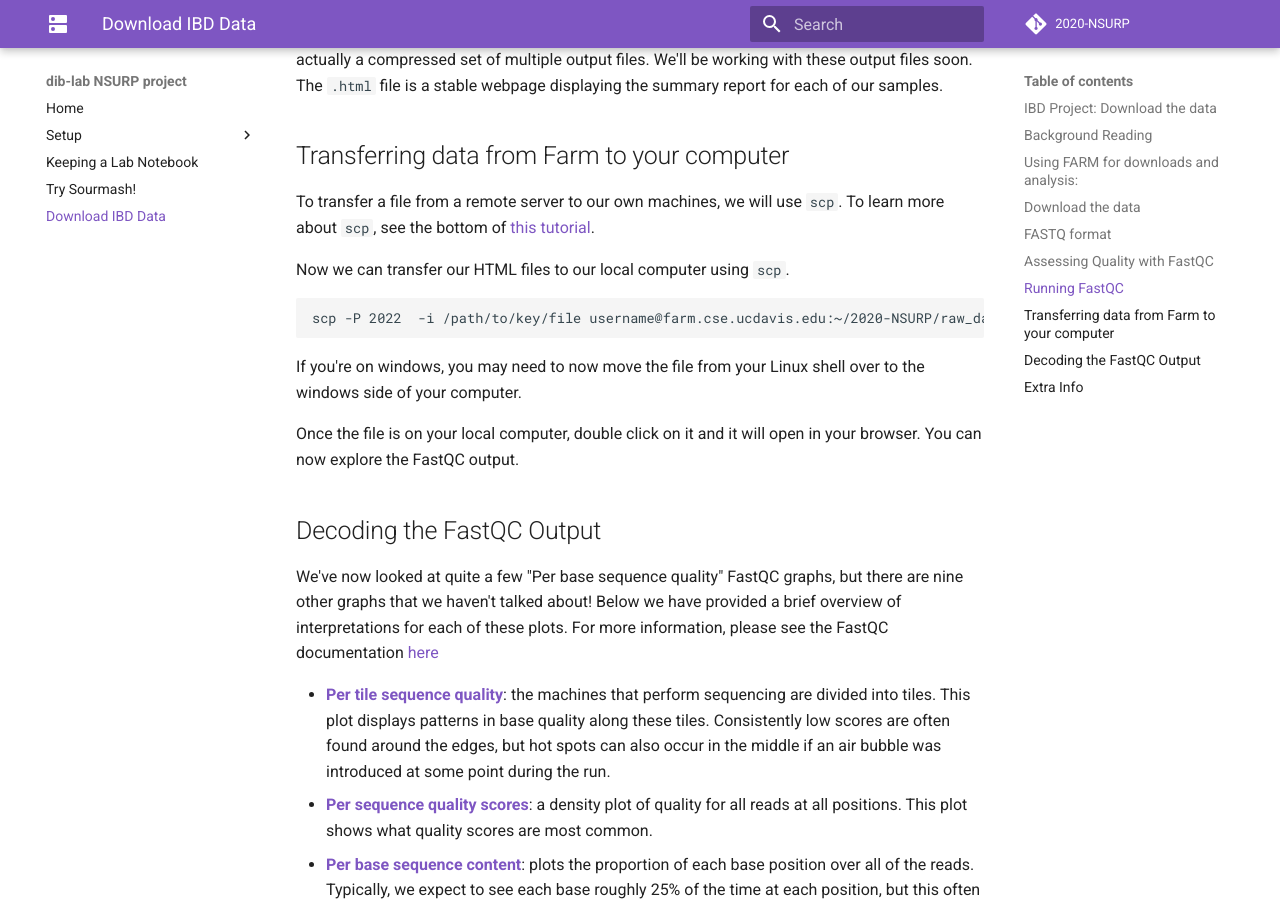
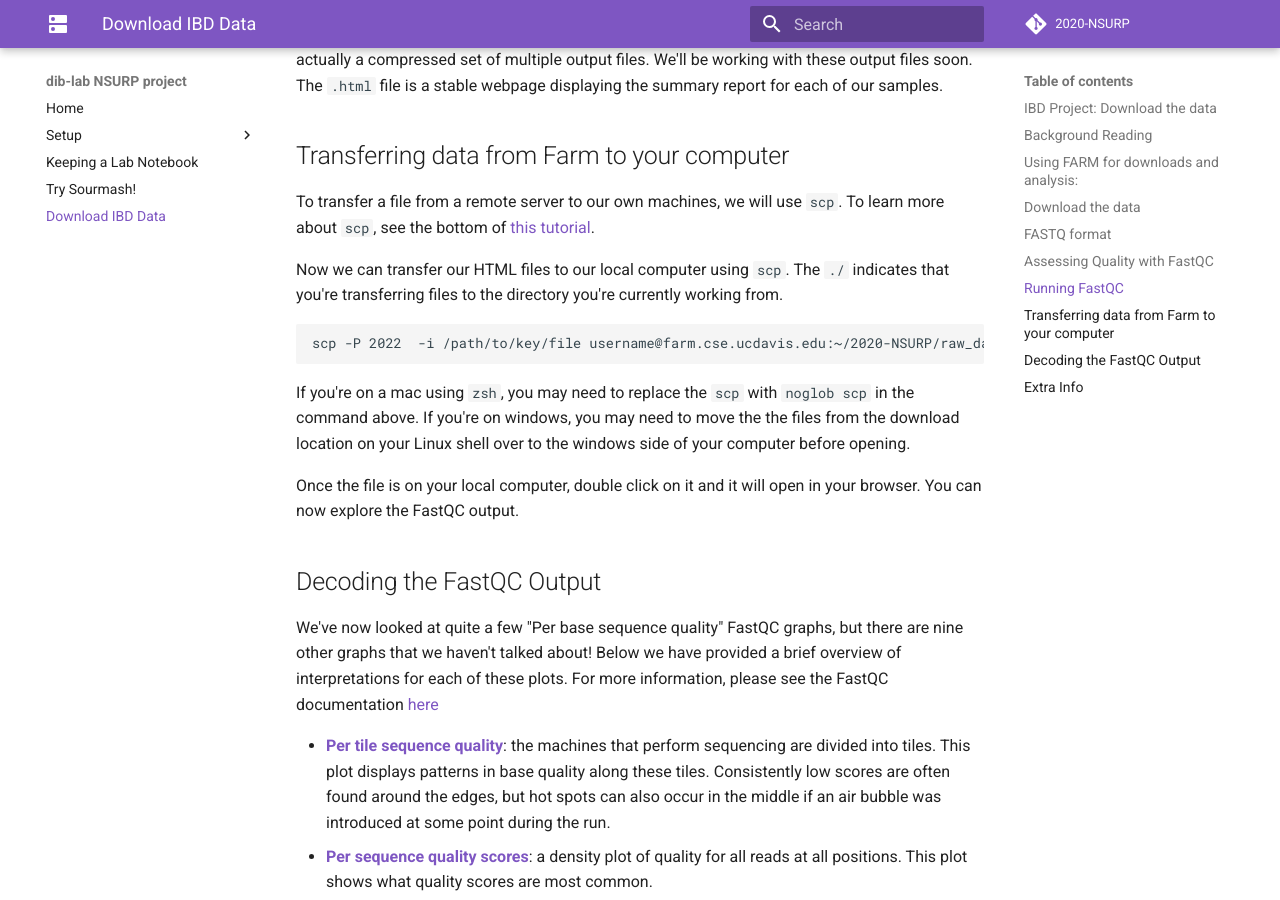
Before and after one commit to dib-lab/2020-NSURP, an MkDocs documentation site: the page built from doc/05.download-assess-ibd-data.md, in a window 1280 px wide and 900 px high, scrolled down 7020 px. Built offline with MkDocs 1.6.1 and Material for MkDocs 9.7.7, drawn with Linux system fonts in a browser that asks for light colours; comment, search, counter and statistics services are not loaded.

Commit message:
minor fixes

````diff
--- a/doc/05.download-assess-ibd-data.md
+++ b/doc/05.download-assess-ibd-data.md
@@ -261,13 +261,14 @@
 To transfer a file from a remote server to our own machines, we will use `scp`.
 To learn more about `scp`, see the bottom of [this tutorial](https://datacarpentry.org/shell-genomics/05-writing-scripts/).
 
-Now we can transfer our HTML files to our local computer using `scp`.
+Now we can transfer our HTML files to our local computer using `scp`. The `./` indicates that you're transferring files to the directory you're currently working from.
 
 ```
-scp -P 2022  -i /path/to/key/file username@farm.cse.ucdavis.edu:~/2020-NSURP/raw_data/*.html .
+scp -P 2022  -i /path/to/key/file username@farm.cse.ucdavis.edu:~/2020-NSURP/raw_data/*.html ./
 ```
 
-If you're on windows, you may need to now move the file from your Linux shell over to the windows side of your computer.
+If you're on a mac using `zsh`, you may need to replace the `scp` with `noglob scp` in the command above.
+If you're on windows, you may need to move the the files from the download location on your Linux shell over to the windows side of your computer before opening.
 
 Once the file is on your local computer, double click on it and it will open in your browser.
 You can now explore the FastQC output.
````
